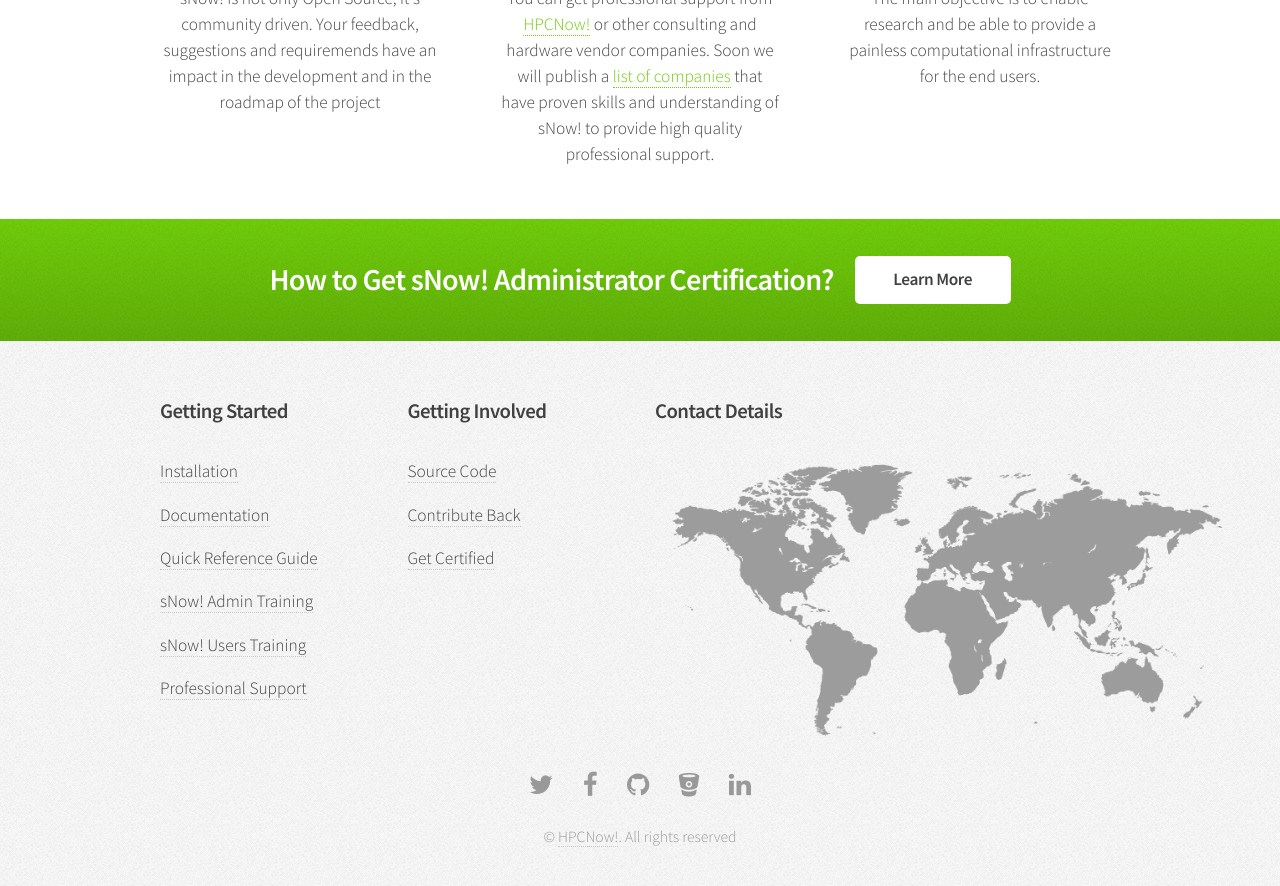
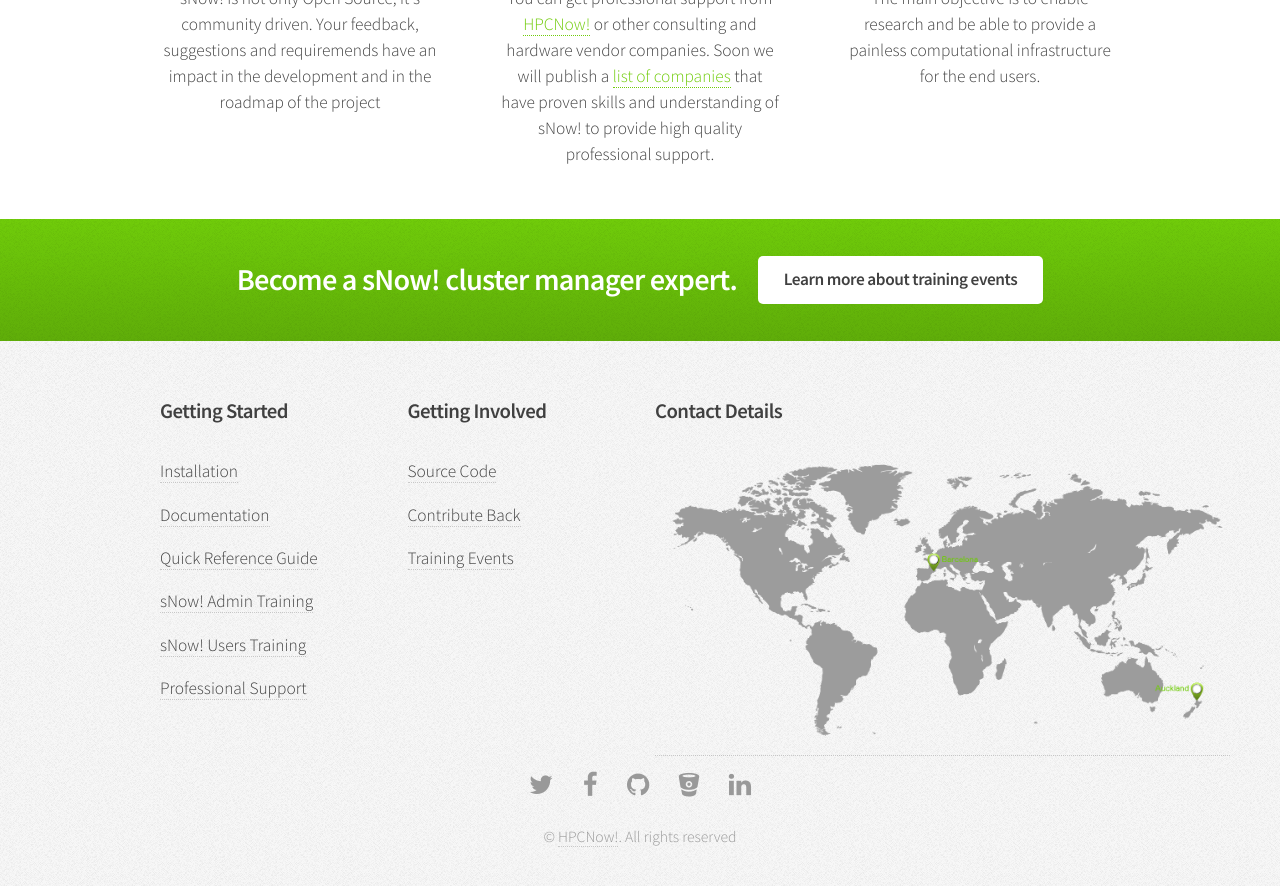
Before and after one commit to FlocksCM/snow-web, a Jekyll site: the page built from index.html, in a window 1280 px wide and 900 px high, scrolled down 1314 px. Shown: the top 886 px of the window. Built offline with Jekyll 4.4.1, drawn with Linux system fonts in a browser that asks for light colours; the list of posts is cut into pages by our own code; some of the changed text lies outside the part shown.

Commit message:
Template updated

```diff
--- a/_includes/footer.html
+++ b/_includes/footer.html
@@ -20,7 +20,7 @@
                                     <ul class="links">
                                         <li><a href="#">Source Code</a></li>
                                         <li><a href="#">Contribute Back</a></li>
-                                        <li><a href="#">Get Certified</a></li>
+                                        <li><a href="#">Training Events</a></li>
                                     </ul>
                                 </section>
                             </div>
@@ -35,7 +35,7 @@
                                     <li><a href="mailto:info@hpcnow.com" class="icon fa-envelope"><span class="label">info@hpcnow.com</span> info@hpcnow.com</a></li>
                                 </ul>
                                 -->
-                                <img height=300 src="{{ site.baseurl }}/assets/images/world-map-shape.png" alt="" />
+                                <a href="http://hpcnow.com/index.php/contact-en" target="_blank"><img height=300 src="{{ site.baseurl }}/assets/images/world-map-shape.png" alt="" /></a>
                                 </section>
                             </div>
                         </div>
@@ -43,16 +43,16 @@
                 </div>
                 <!-- Icons -->
                     <ul class="icons">
-                        <li><a href="http://twitter.com/hpc_now" class="icon fa-twitter"><span class="label">Twitter</span></a></li>
-                        <li><a href="http://facebook.com/hpcnow" class="icon fa-facebook"><span class="label">Facebook</span></a></li>
-                        <li><a href="http://github.com/hpcnow/" class="icon fa-github"><span class="label">GitHub</span></a></li>
-                        <li><a href="http://bitbucket.org/hpcnow/" class="icon fa-bitbucket"><span class="label">GitHub</span></a></li>
-                        <li><a href="http://www.linkedin.com/company-beta/2810910/" class="icon fa-linkedin"><span class="label">LinkedIn</span></a></li>
+                        <li><a href="http://twitter.com/hpc_now" target="_blank" class="icon fa-twitter"><span class="label">Twitter</span></a></li>
+                        <li><a href="http://facebook.com/hpcnow" target="_blank" class="icon fa-facebook"><span class="label">Facebook</span></a></li>
+                        <li><a href="http://github.com/hpcnow/" target="_blank" class="icon fa-github"><span class="label">GitHub</span></a></li>
+                        <li><a href="http://bitbucket.org/hpcnow/" target="_blank" class="icon fa-bitbucket"><span class="label">GitHub</span></a></li>
+                        <li><a href="http://www.linkedin.com/company-beta/2810910/" target="_blank" class="icon fa-linkedin"><span class="label">LinkedIn</span></a></li>
                     </ul>
                 <!-- Copyright -->
                     <div class="copyright">
                         <ul class="menu">
-                            <li>&copy; <a href="http://hpcnow.com">HPCNow!</a>. All rights reserved</li>
+                            <li>&copy; <a href="http://hpcnow.com" target="_blank">HPCNow!</a>. All rights reserved</li>
                         </ul>
                     </div>
             </div>
--- a/_includes/header.html
+++ b/_includes/header.html
@@ -38,9 +38,8 @@
 							<li>
 								<a href="">About</a>
 								<ul>
-									<li><a href="#">Overview</a></li>
 									<li><a href="#">Demo</a></li>
-									<li><a href="#">Get Certified</a></li>
+									<li><a href="#">Training</a></li>
 									<li><a href="#">About HPCNow!</a></li>
 									<li><a href="#">Contact</a></li>
 									<li><a href="#">Support</a></li>
--- a/_includes/certification.html
+++ b/_includes/training.html
@@ -2,8 +2,8 @@
 			<section id="cta" class="wrapper style3">
 				<div class="container">
 					<header>
-						<h2>How to Get sNow! Administrator Certification?</h2>
-						<a href="#" class="button">Learn More</a>
+						<h2>Become a sNow! cluster manager expert.</h2>
+						<a href="#" class="button">Learn more about training events</a>
 					</header>
 				</div>
 			</section>
--- a/index.html
+++ b/index.html
@@ -130,4 +130,4 @@ layout: default
 	</section>
 
 -->
-	{% include certification.html %}
+	{% include training.html %}
```
Also changed, not shown: other parts of _includes/header.html (+2 -2 lines), other parts of index.html (+1 -1 lines), assets/images/gps_icon.png (added), assets/images/pic01.jpg (deleted), assets/images/pic02.jpg (deleted), assets/images/pic03.jpg (deleted), assets/images/pic04.jpg (deleted), assets/images/world-map-shape-orig.png (added), assets/images/world-map-shape.png, 1 other file.
